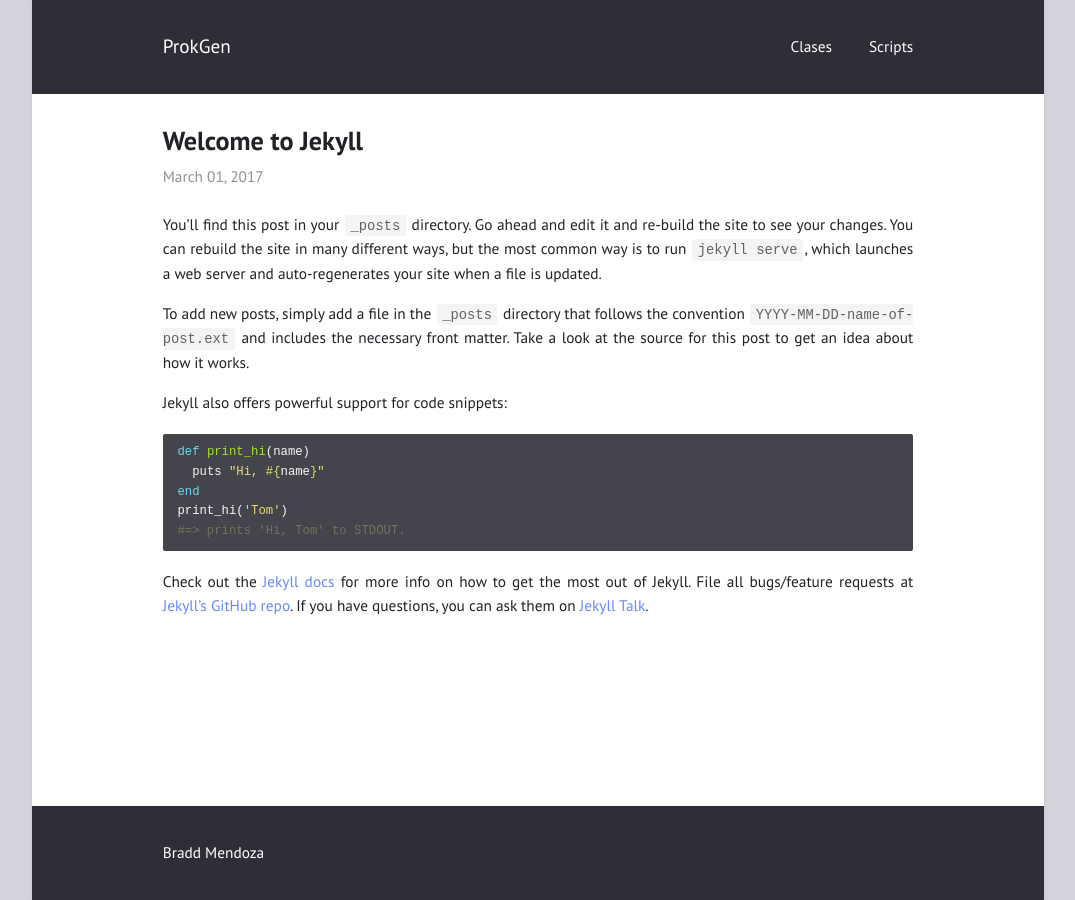
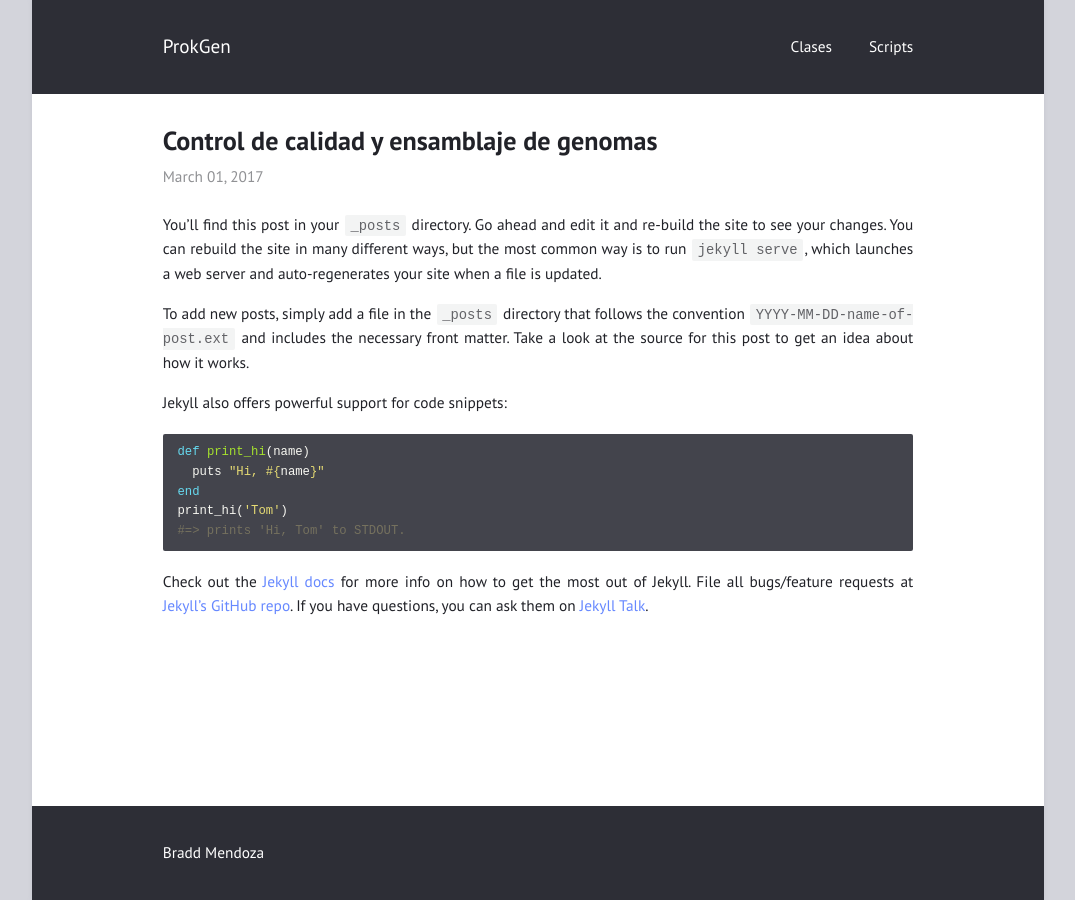
Before and after one commit to braddmg/GenPro, a Jekyll site: the page built from _posts/2017-03-01-welcome-to-jekyll.md, in a window 1280 px wide. Shown: the whole page, without its empty margins (102-1177 px from the left). Built offline with Jekyll 4.4.1, drawn with Linux system fonts in a browser that asks for light colours.

Commit message:
Update 2017-03-01-welcome-to-jekyll.md

```diff
--- a/_posts/2017-03-01-welcome-to-jekyll.md
+++ b/_posts/2017-03-01-welcome-to-jekyll.md
@@ -1,5 +1,5 @@
 ---
-title: "Welcome to Jekyll"
+title: "Control de calidad y ensamblaje de genomas"
 layout: post
 ---
 
```
